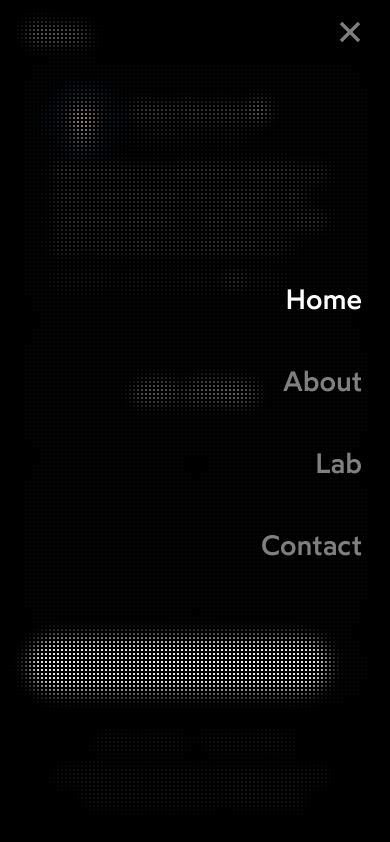
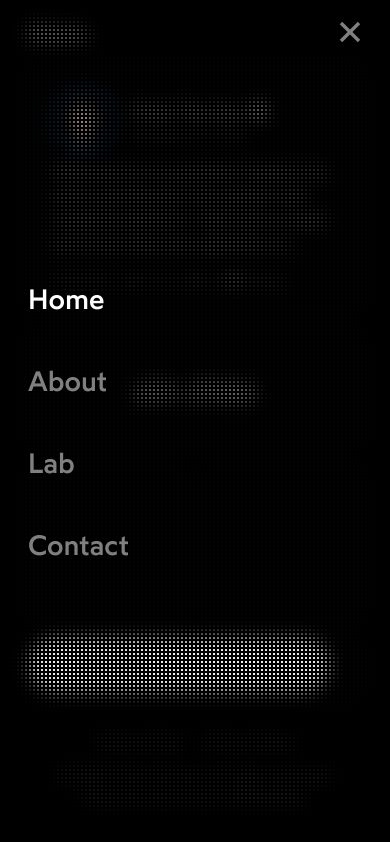
Before and after one commit to ttsoncs/portfolio-refactor, a Next.js app: page / in a window 390 px wide. Both pictures are taken after a click on the button 344 px from the left and 32 px from the top of the page. Built offline with nearby package versions, Linux system fonts and the light colour scheme.

Commit message:
Refactor padding and alignment in MobileLinks.js, and update backdrop-filter style in MobileNav.js

```diff
--- a/src/components/Header/MobileLinks.js
+++ b/src/components/Header/MobileLinks.js
@@ -4,7 +4,6 @@ import { usePathname } from "next/navigation";
 import Link from "next/link";
 import React from "react";
 import styled from "styled-components";
-import localFont from "next/font/local";
 
 const variants = {
   open: {
@@ -15,23 +14,13 @@ const variants = {
     },
   },
   closed: {
-    x: 50,
+    x: -50,
     opacity: 0,
     transition: {
       x: { stiffness: 100 },
     },
   },
 };
-
-const roxborough = localFont({
-  src: [
-    {
-      path: "../../../public/fonts/RoxboroughCF-Regular.woff2",
-      weight: "400",
-    },
-  ],
-  display: "fallback",
-});
 
 function MobileLinks({ handelClick }) {
   const pathname = usePathname();
@@ -76,7 +65,7 @@ const StyledLink = styled(Link)`
   font-weight: var(--font-weight-medium);
   max-width: 75%;
   padding: 20px;
-  padding-right: 28px;
+  padding-left: 28px;
   text-decoration: none;
   text-transform: capitalize;
 
--- a/src/components/Header/MobileNav.js
+++ b/src/components/Header/MobileNav.js
@@ -52,7 +52,6 @@ const Wrapper = styled(motion.nav)`
       transparent 1px,
       var(--color-background) 1px
     );
-    align-items: flex-end;
     backdrop-filter: blur(8px);
     background-color: transparent;
     background-size: 4px 4px;
```
